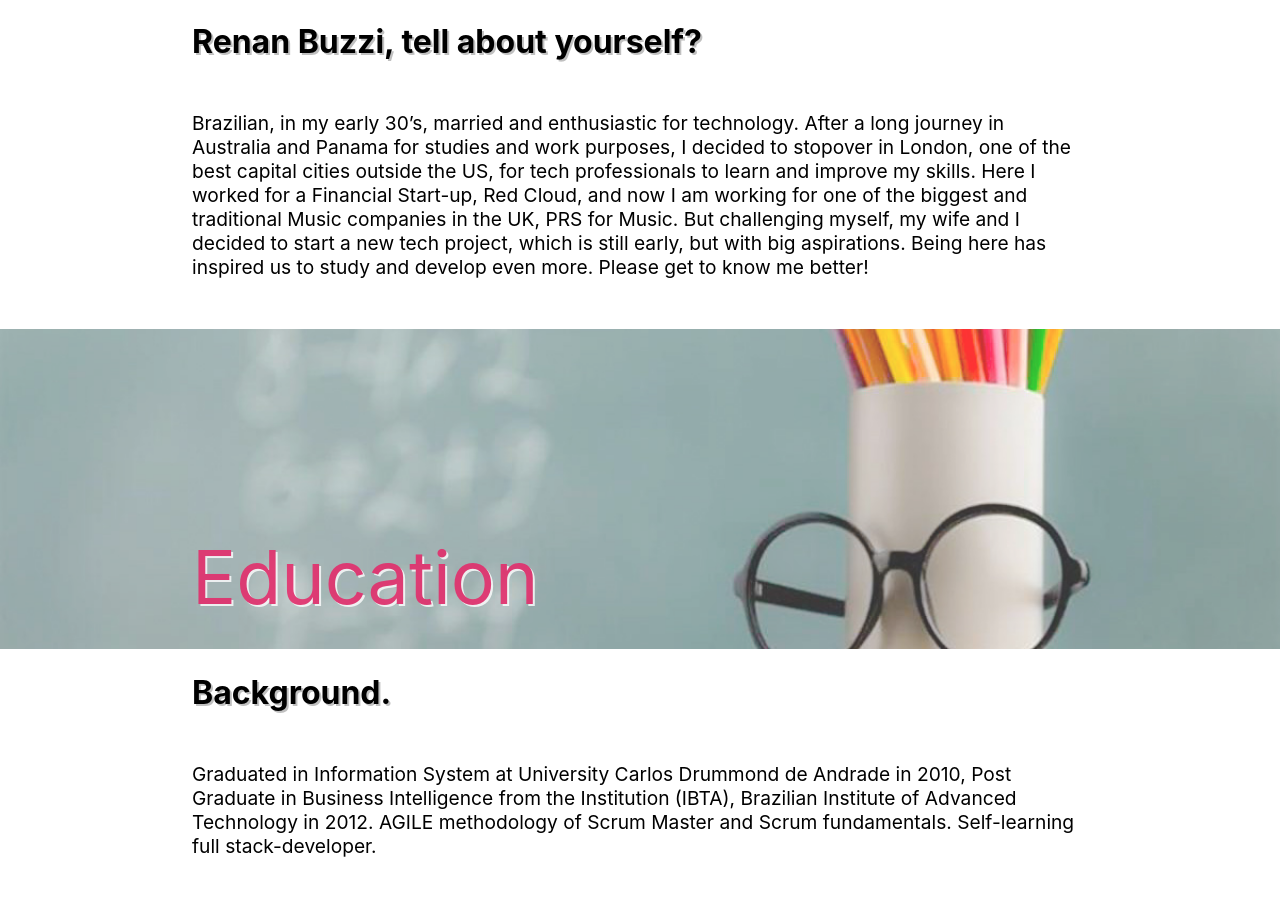
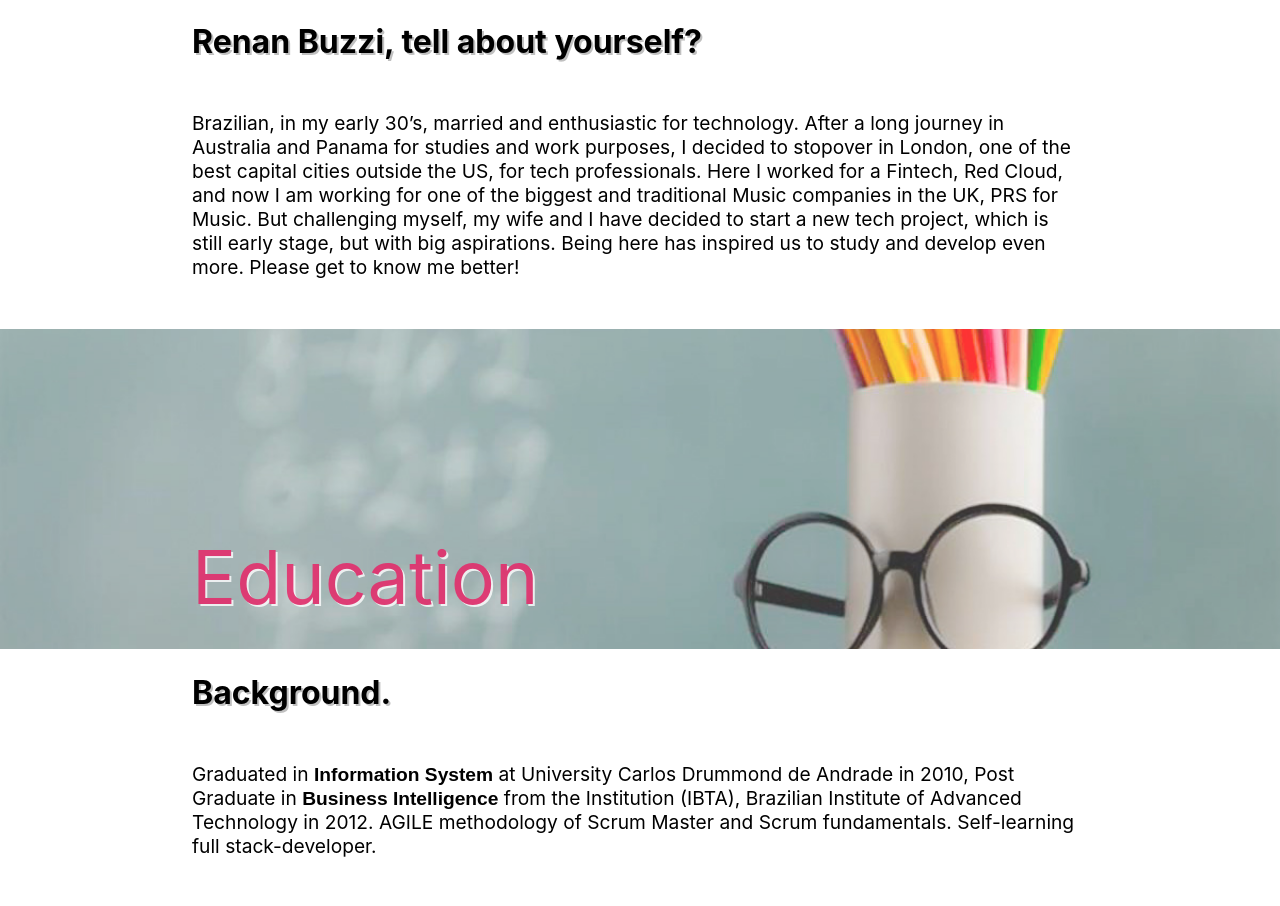
Before and after one commit to RenanBuzzi/react-website-profile, a React (Create React App) app: page /About in a window 1280 px wide. Shown: the part 401-1307 px from the top of the page. Built offline with nearby package versions, Linux system fonts and the light colour scheme.

Commit message:
Adjusted text pages

```diff
--- a/src/components/Pages/About.js
+++ b/src/components/Pages/About.js
@@ -18,13 +18,13 @@ const About = () => {
           Brazilian, in my early 30’s, married and enthusiastic for technology.
           After a long journey in Australia and Panama for studies and work
           purposes, I decided to stopover in London, one of the best capital
-          cities outside the US, for tech professionals to learn and improve my
-          skills. Here I worked for a Financial Start-up, Red Cloud, and now I
-          am working for one of the biggest and traditional Music companies in
-          the UK, PRS for Music. But challenging myself, my wife and I decided
-          to start a new tech project, which is still early, but with big
-          aspirations. Being here has inspired us to study and develop even
-          more. Please get to know me better!
+          cities outside the US, for tech professionals. Here I worked for a
+          Fintech, Red Cloud, and now I am working for one of the biggest and
+          traditional Music companies in the UK, PRS for Music. But challenging
+          myself, my wife and I have decided to start a new tech project, which
+          is still early stage, but with big aspirations. Being here has
+          inspired us to study and develop even more. Please get to know me
+          better!
         </div>
         <div>
           <img className="images" alt="education" src="images/education.jpg" />
@@ -32,9 +32,9 @@ const About = () => {
         <div className="Education">Education</div>
         <div className="SubTile">Background.</div>
         <div className="Phrase">
-          Graduated in Information System at University Carlos Drummond de
-          Andrade in 2010, Post Graduate in Business Intelligence from the
-          Institution (IBTA), Brazilian Institute of Advanced Technology in
+          Graduated in <b>Information System</b> at University Carlos Drummond
+          de Andrade in 2010, Post Graduate in <b>Business Intelligence</b> from
+          the Institution (IBTA), Brazilian Institute of Advanced Technology in
           2012. AGILE methodology of Scrum Master and Scrum fundamentals.
           Self-learning full stack-developer.
         </div>
--- a/src/components/Pages/Experiences.js
+++ b/src/components/Pages/Experiences.js
@@ -10,7 +10,7 @@ const Experiences = () => {
           <img className="imgCareer" alt="prs" src="images/PRS.png" />
         </div>
         <div class="companyDetails">
-          <div class="role">C# Developer</div>
+          <div class="role">Software Engineer</div>
           <div class="companyInformation">
             <div className="companyInformation">PRS for Music - Full-time</div>
             <div className="companyInformation"> Oct 2019 – Present</div>
```
